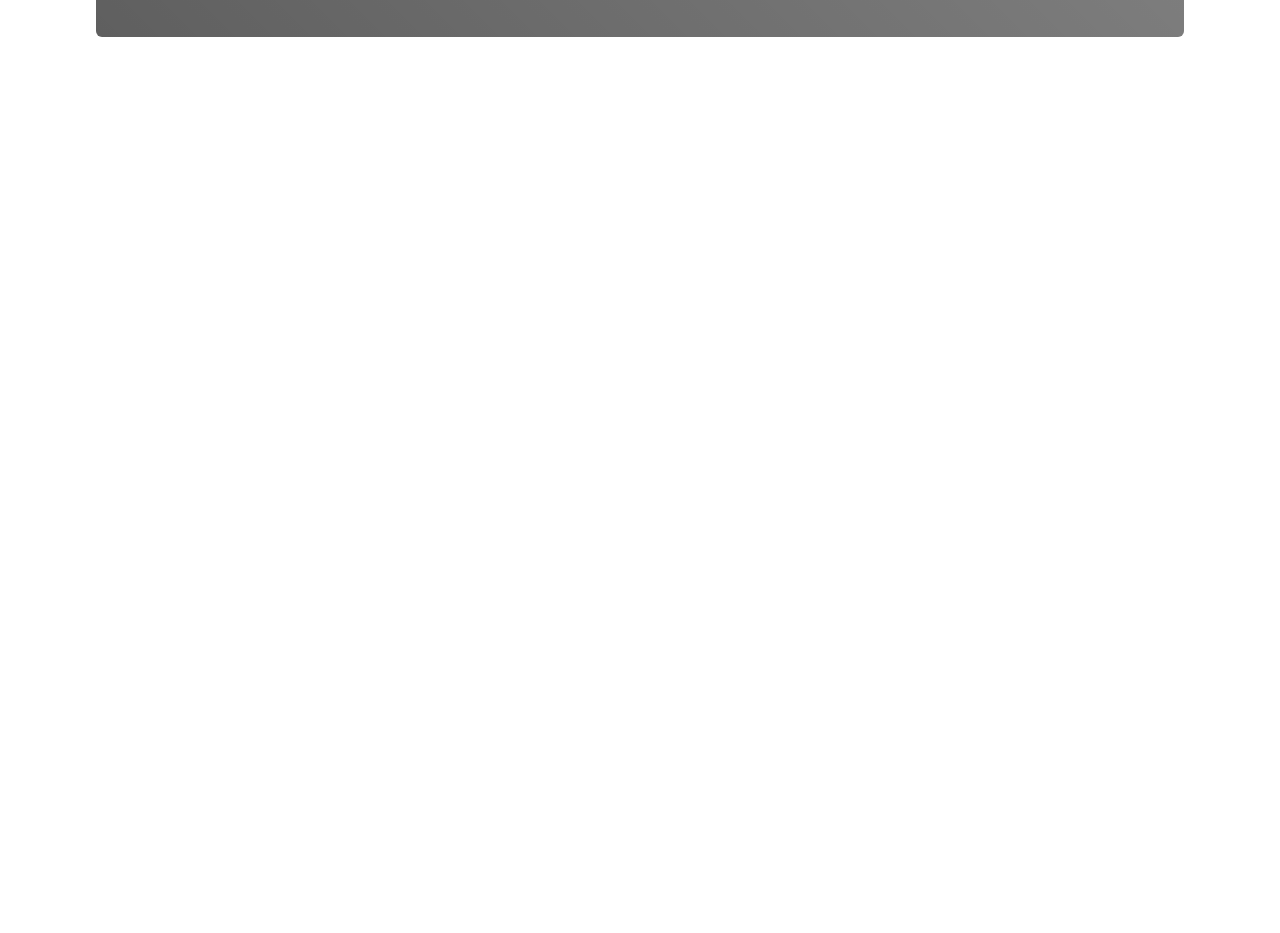
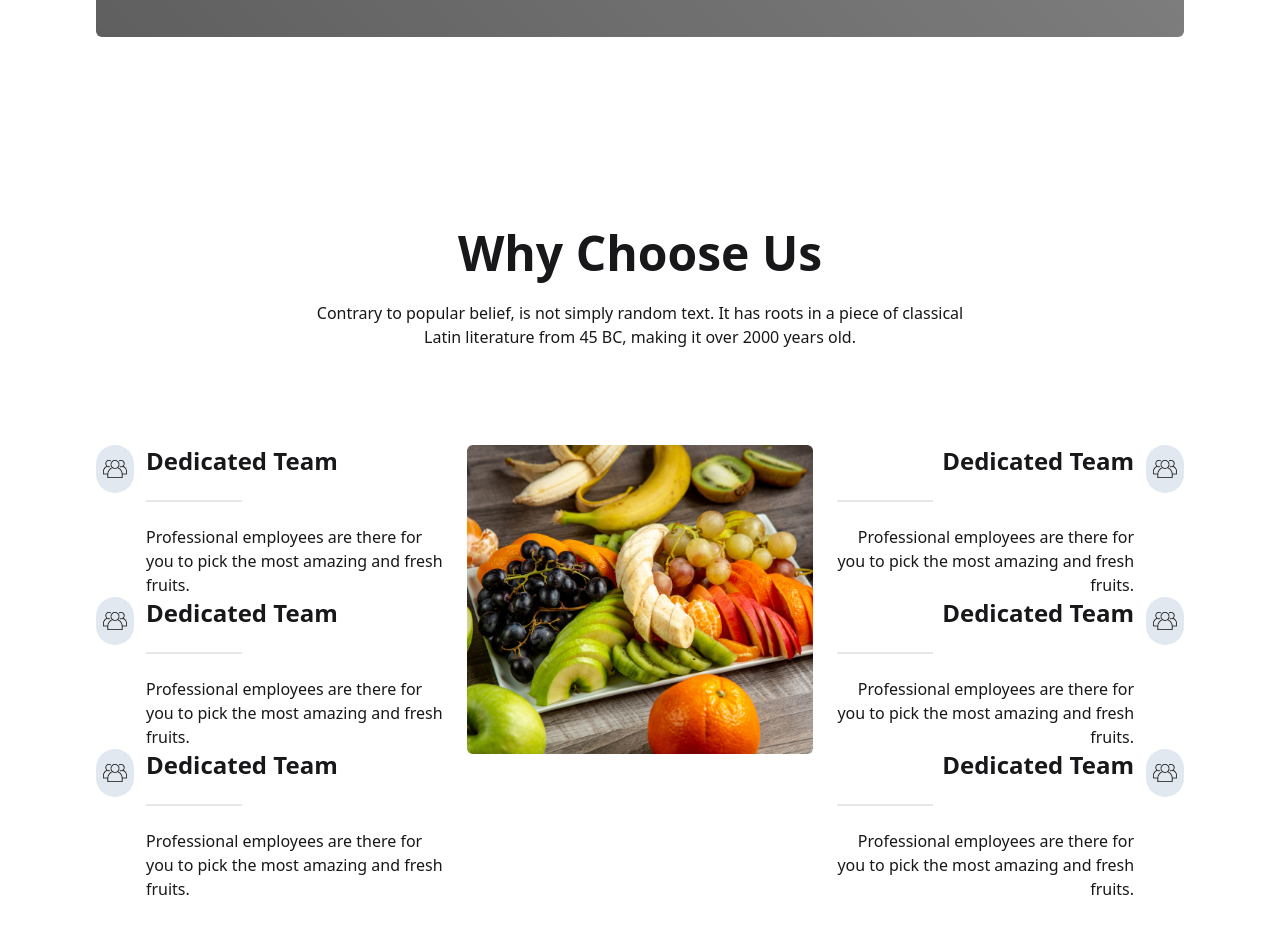
Before and after one commit to halder25572/fruit-landing-page, a plain HTML site: page index.html in a window 1280 px wide. Shown: the part 2490-3423 px from the top of the page. Before the commit the page ends 2527 px from the top, so only its background shows below. Drawn offline with nearby package versions, Linux system fonts and the light colour scheme; grey boxes are pictures that could not be loaded.

Commit message:
why choose us part complete

```diff
--- a/index.html
+++ b/index.html
@@ -418,7 +418,90 @@
         </section>
         <!-- meat the team section end here -->
 
-
+        <!-- why choose us part start -->
+        <section id="" class="my-48">
+            <div class="container mx-auto lg:px-24 px-8">
+                <h1 class="text-center text-5xl font-extrabold mb-6">Why Choose Us</h1>
+                <p class="text-center">Contrary to popular belief, is not simply random text. It has roots in a piece of
+                    classical <br> Latin literature from 45 BC, making it over 2000 years old.</p>
+                <div class="grid grid-cols-1 lg:grid-cols-3 gap-6 mt-24">
+                    <div class="">
+                        <div class="flex space-x-3">
+                            <div class="w-20 h-12 bg-slate-200 rounded-full flex items-center justify-center">
+                                <img src="./images/Group 45.png" alt="">
+                            </div>
+                            <div>
+                                <h2 class="text-2xl font-extrabold">Dedicated Team</h2>
+                                <div class="divider w-24"></div>
+                                <p>Professional employees are there for you to pick the most amazing and fresh fruits.
+                                </p>
+                            </div>
+                        </div>
+                        <div class="flex space-x-3">
+                            <div class="w-20 h-12 bg-slate-200 rounded-full flex items-center justify-center">
+                                <img src="./images/Group 45.png" alt="">
+                            </div>
+                            <div>
+                                <h2 class="text-2xl font-extrabold">Dedicated Team</h2>
+                                <div class="divider w-24"></div>
+                                <p class="">Professional employees are there for you to pick the most amazing and fresh
+                                    fruits.</p>
+                            </div>
+                        </div>
+                        <div class="flex space-x-3">
+                            <div class="w-20 h-12 bg-slate-200 rounded-full flex items-center justify-center">
+                                <img src="./images/Group 45.png" alt="">
+                            </div>
+                            <div>
+                                <h2 class="text-2xl font-extrabold">Dedicated Team</h2>
+                                <div class="divider w-24"></div>
+                                <p>Professional employees are there for you to pick the most amazing and fresh fruits.
+                                </p>
+                            </div>
+                        </div>
+                    </div>
+                    <div class="">
+                        <img src="./images/whychoose1.png" alt="why choose">
+                    </div>
+                    <div class="">
+                        <div class="flex space-x-3">
+                            <div class="text-right">
+                                <h2 class="text-2xl font-extrabold">Dedicated Team</h2>
+                                <div class="divider w-24"></div>
+                                <p>Professional employees are there for you to pick the most amazing and fresh
+                                    fruits.</p>
+                            </div>
+                            <div class="w-20 h-12 bg-slate-200 rounded-full flex items-center justify-center">
+                                <img src="./images/Group 45.png" alt="">
+                            </div>
+                        </div>
+                        <div class="flex space-x-3">
+                            <div class="text-right">
+                                <h2 class="text-2xl font-extrabold">Dedicated Team</h2>
+                                <div class="divider w-24"></div>
+                                <p>Professional employees are there for you to pick the most amazing and fresh
+                                    fruits.</p>
+                            </div>
+                            <div class="w-20 h-12 bg-slate-200 rounded-full flex items-center justify-center">
+                                <img src="./images/Group 45.png" alt="">
+                            </div>
+                        </div>
+                        <div class="flex space-x-3">
+                            <div class="text-right">
+                                <h2 class="text-2xl font-extrabold">Dedicated Team</h2>
+                                <div class="divider w-24"></div>
+                                <p>Professional employees are there for you to pick the most amazing and fresh
+                                    fruits.</p>
+                            </div>
+                            <div class="w-20 h-12 bg-slate-200 rounded-full flex items-center justify-center">
+                                <img src="./images/Group 45.png" alt="">
+                            </div>
+                        </div>
+                    </div>
+                </div>
+            </div>
+        </section>
+        <!-- why choose us part end -->
     </main>
     <footer></footer>
 </body>
```
Also changed, not shown: images/Group 45.png (added), images/Group 53.png (added), images/Group 54.png (added), images/Group 55.png (added), images/Group 56.png (added), images/love 1.png (added).
